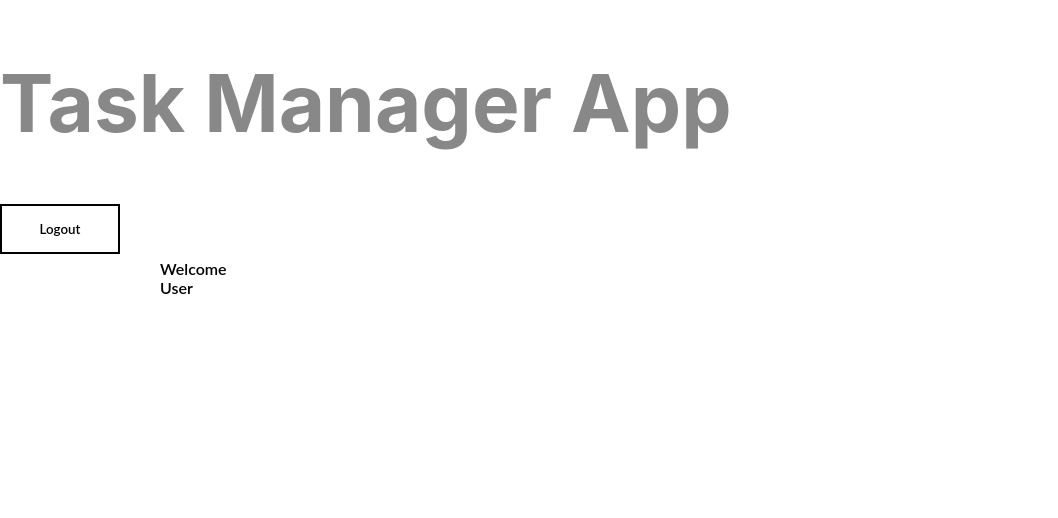
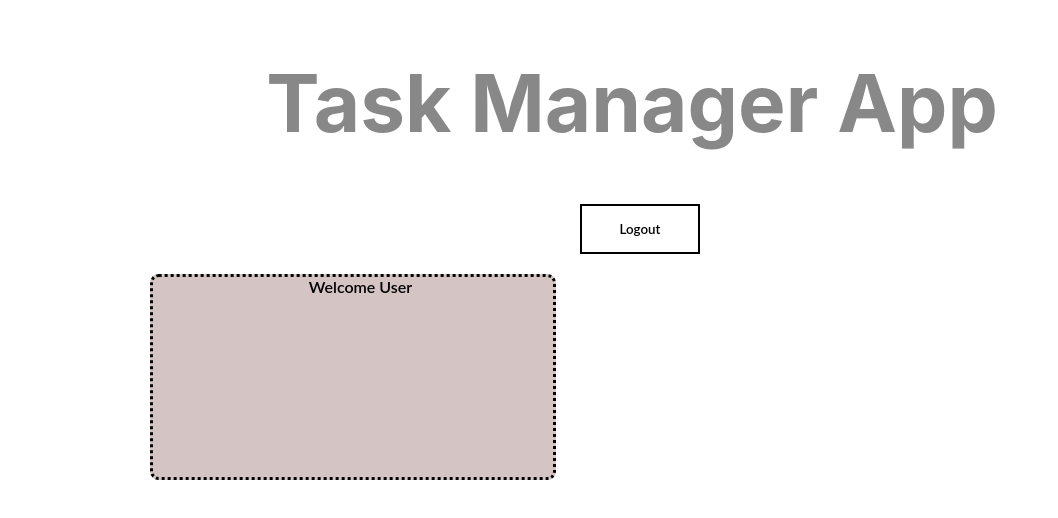
Before and after one commit to krish5512/taskManager, a React (Create React App) app in the folder tm_frontend/: page /profile in a window 1280 px wide. Shown: the top 518 px of the page, without its empty margins (0-1058 px from the left). Built offline with nearby package versions, Linux system fonts and the light colour scheme.

Commit message:
profile UI optimized

```diff
--- a/tm_frontend/src/App.css
+++ b/tm_frontend/src/App.css
@@ -8,6 +8,7 @@
   text-decoration: none;
   font-size: 40px;
   margin-bottom: 16px;
+  text-align: center;
 }
 
 .subheader {
@@ -15,15 +16,28 @@
   margin-right: 16px;
   text-decoration: none;
   font-size: 20px;
+  text-align: center;
   margin-bottom: 16px;
 }
 
 .userDiv
 {
-  width: 800px;
-  height: 400px;
-  padding-left: 150px;
+  width: 400px;
+  height: 200px;
+  margin-left: 150px;
+  background-color: rgb(212, 196, 196);
+  border-radius: 0.54em;
+  border : 0.2rem dotted
 }
+
+.text
+{
+  text-align: left;
+  font-weight: 600;
+  padding-left: 15px;
+  font-family: 'Lato', sans-serif;
+}
+
 .label {
   display: inline-block;
   width: 100px;
@@ -52,8 +66,6 @@
   margin-bottom: 8px;
   transition: all 0.3s;
 }
-
-
 
 .button {
   width: 120px;
--- a/tm_frontend/src/components/profile.js
+++ b/tm_frontend/src/components/profile.js
@@ -26,23 +26,24 @@ const Profile = props => {
   },[props.users])
 
     return (
-      <div>
+      <div className="App">
       <Header />
          <button className="button" onClick={() => signoutuser()}>Logout</button>
+         <br/>
+         <br/>
        {curUser ?
         <div className="userDiv">
-        <label className="label">Welcome User</label>
+        <label className="text">Welcome User</label>
         <br/>
-        {curUser && curUser.user ? <label className="label">Name :
-         <p className="input">{curUser.user.name}</p></label> : ''}
-         <br/>
-        {curUser && curUser.user ? <label className="label">Email :
-        <p className="input">{curUser.user.email}</p> </label> : ''}
-        <br/>
-        {curUser && curUser.user ? <label className="label">Age :
-        <p className="input">{curUser.user.age}</p></label> : ''}
+        {curUser && curUser.user ?
+         <p className="text"> Name :{curUser.user.name}</p> : ''}
+
+        {curUser && curUser.user ?
+        <p className="text">Email :{curUser.user.email}</p> : ''}
+
+        {curUser && curUser.user ?
+        <p className="text">Age :{curUser.user.age}</p> : ''}
         </div> : 'Loading....'}
-
       </div>
     );
 
--- a/tm_frontend/src/redux/sagas/sagas.js
+++ b/tm_frontend/src/redux/sagas/sagas.js
@@ -30,7 +30,6 @@ const logoutCurrUser = async () => {
     })
 }
 const createUserApiCall = async req => {
-    console.log(req)
     const url = '/users';
     const body = await fetch(url, {
         method: 'POST',
@@ -39,10 +38,8 @@ const createUserApiCall = async req => {
         },
         body: JSON.stringify(req),
     })
-    console.log(body)
     return body.json();
 }
-
 
 // SAGAS
 function* createUserAccount(action) {
```
Also changed, not shown: tm_frontend/src/components/tasks/tasks.js (added).
